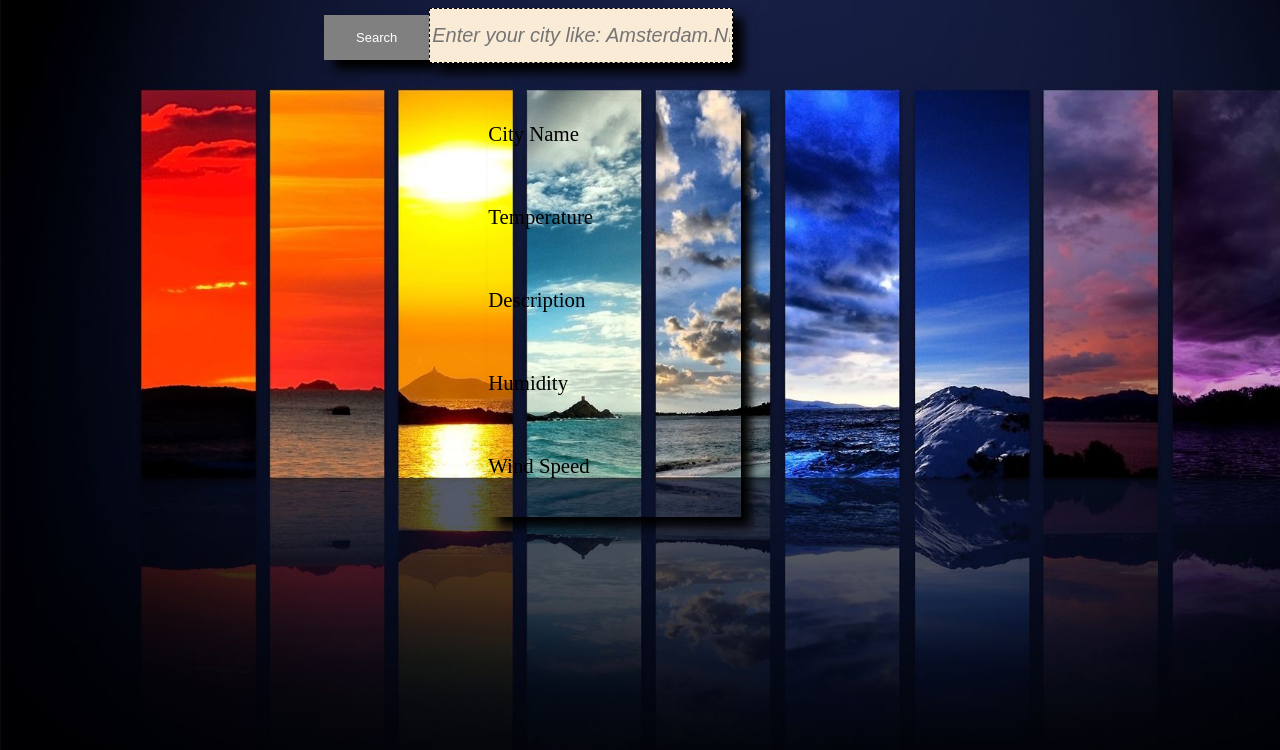
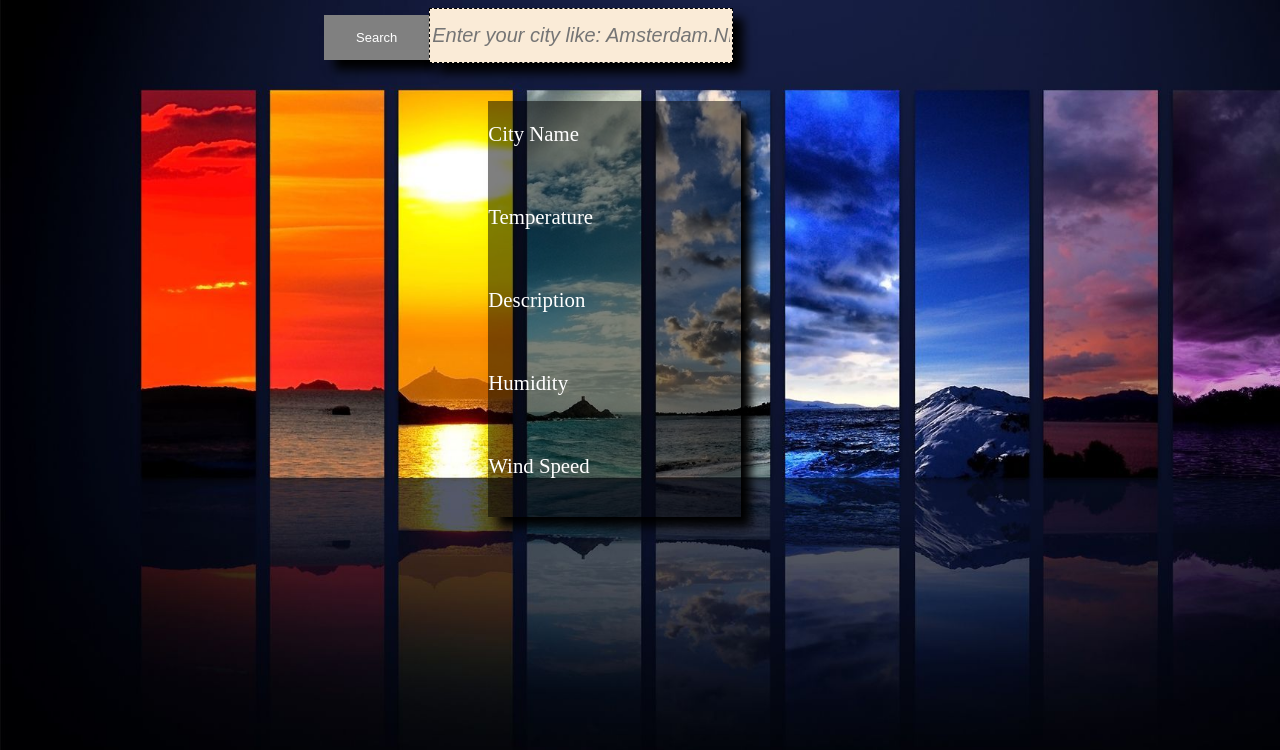
Before and after one commit to Elias011/hyf-javascript2, a plain HTML site: page week2/step3/index.html in a window 1280 px wide. Drawn offline with Linux system fonts and the light colour scheme.

Commit message:
Update weather.css

```diff
--- a/week2/step3/weather.css
+++ b/week2/step3/weather.css
@@ -11,7 +11,7 @@ div{
     margin-top: 3%;
     width: 20%;
     border: 1px gray;
-
+    background: rgba(0, 0, 0, 0.5);
     box-shadow: 10px 10px 10px black;
 
 }
@@ -23,10 +23,10 @@ div{
 }
 #variable{
     float: right;
-    color:darksalmon;
+    color:white;
 }
 p{
-  color:black;
+  color:white;
 }
 input{
 
```
